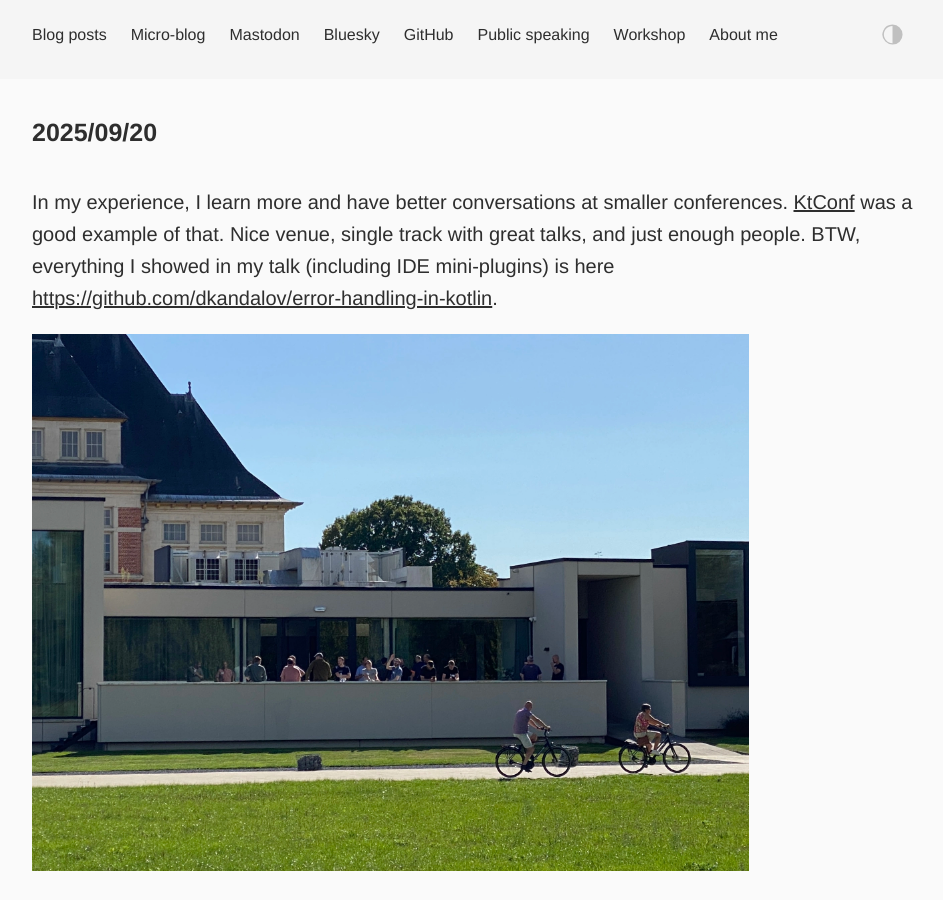
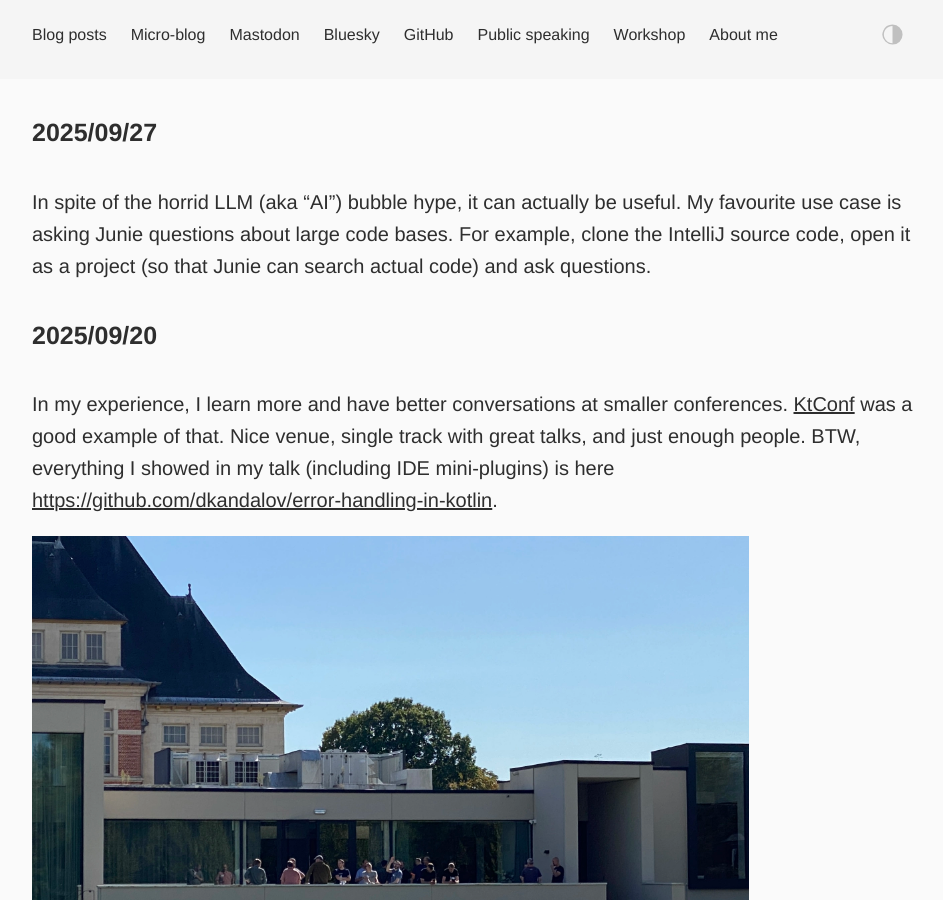
Before and after one commit to dkandalov/dkandalov.github.io, a Jekyll site: the page built from micro-blog.md, in a window 1280 px wide and 900 px high. Shown: the whole window, without its empty margins (160-1103 px from the left). Built offline with Jekyll 4.4.1, drawn with Linux system fonts in a browser that asks for light colours.

Commit message:
updated micro-blog

```diff
--- a/micro-blog.md
+++ b/micro-blog.md
@@ -2,6 +2,9 @@
 layout: post
 permalink: /micro-blog/
 ---
+
+#### 2025/09/27
+In spite of the horrid LLM (aka "AI") bubble hype, it can actually be useful. My favourite use case is asking Junie questions about large code bases. For example, clone the IntelliJ source code, open it as a project (so that Junie can search actual code) and ask questions.
 
 #### 2025/09/20
 In my experience, I learn more and have better conversations at smaller conferences. [KtConf](https://ktconf.be) was a good example of that. Nice venue, single track with great talks, and just enough people. BTW, everything I showed in my talk (including IDE mini-plugins) is here <https://github.com/dkandalov/error-handling-in-kotlin>.
```
